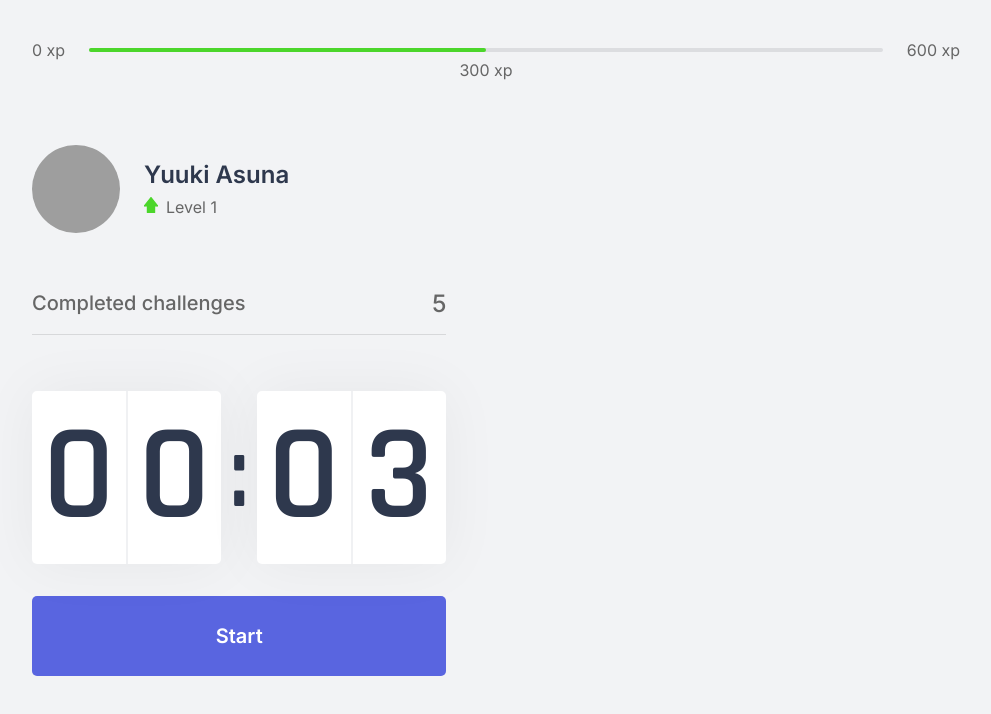
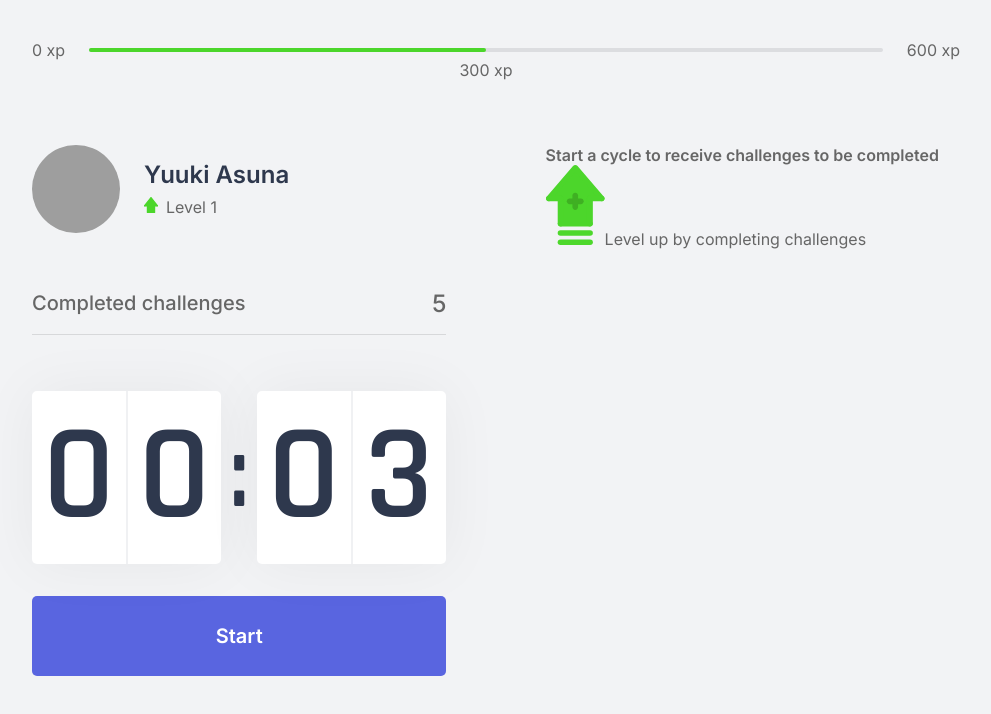
Before and after one commit to misa9999/moveit, a Next.js app: page / in a window 1280 px wide. Shown: the top 714 px of the page, without its empty margins (144-1135 px from the left). Built offline with nearby package versions, Linux system fonts and the light colour scheme; grey boxes are pictures that could not be loaded.

Commit message:
feat: Adde ChallengerBox

```diff
--- /dev/null
+++ b/src/components/ChallengeBox.tsx
@@ -0,0 +1,15 @@
+import styles from '../styles/components/ChallengeBox.module.css';
+
+export function ChallengeBox() {
+  return (
+    <div className={styles.challengeBoxContainer}>
+      <div className={styles.challengeBoxNotActive}>
+        <strong>Start a cycle to receive challenges to be completed</strong>
+        <p>
+          <img src="icons/level-up.svg" alt="Level Up" />
+          Level up by completing challenges
+        </p>
+      </div>
+    </div>
+  );
+}
--- a/src/pages/index.tsx
+++ b/src/pages/index.tsx
@@ -1,9 +1,10 @@
+import Head from 'next/head';
+
 import { CompletedChallenges } from '../components/CompletedChallenges';
 import { Countdown } from '../components/Countdown';
 import { ExperienceBar } from '../components/ExperienceBar';
 import { Profile } from '../components/Profile';
-
-import Head from 'next/head';
+import { ChallengeBox } from '../components/ChallengeBox';
 
 import styles from '../styles/pages/Home.module.css';
 
@@ -21,7 +22,9 @@ export default function Home() {
           <CompletedChallenges />
           <Countdown />
         </div>
-        <div></div>
+        <div>
+          <ChallengeBox />
+        </div>
       </section>
     </div>
   );
--- /dev/null
+++ b/src/styles/components/ChallengeBox.module.css
@@ -0,0 +1,2 @@
+.challengeBoxContainer {
+}
```
